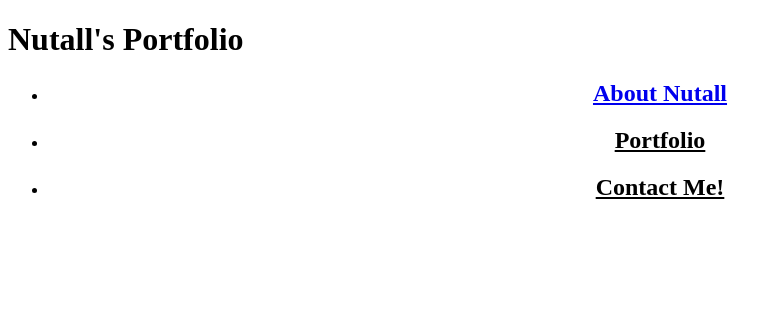
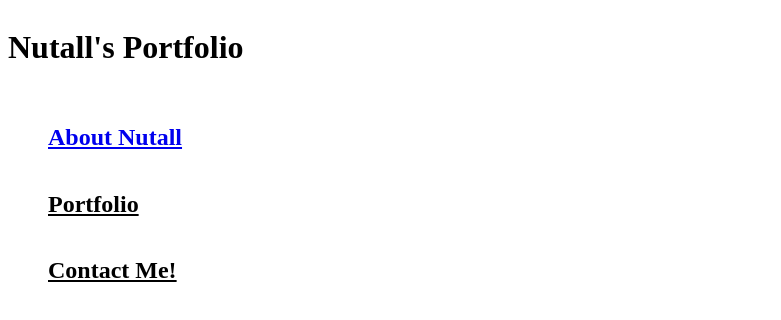
Before and after one commit to rnutall/Nutalls-Portfolio, a plain HTML site: page index.html in a window 1280 px wide. Shown: the whole page, without its empty margins (0-781 px from the left). Drawn offline with Linux system fonts and the light colour scheme; files that its build step writes are made by us from their sources.

Commit message:
update file

```diff
--- a/style.css
+++ b/style.css
@@ -1,23 +1,35 @@
+header {
+    display: flex;
+    text-align: center;
+    box-shadow: cornflowerblue;
+}
+
 li {
+    display: flex;
+    flex-wrap: wrap;
     text-align: center;
 }
 
 section {
+    display: flex;
     text-align: center;
 
 }
 
 .about {
+    display: flex;
     text-align: center;
 
 }
 
 .portfolio {
+    display: flex;
     text-align: center;
     text-decoration: underline;
 }
 
 .contact {
+    display: flex;
     text-align: center;
 text-decoration: underline;
 }
```
